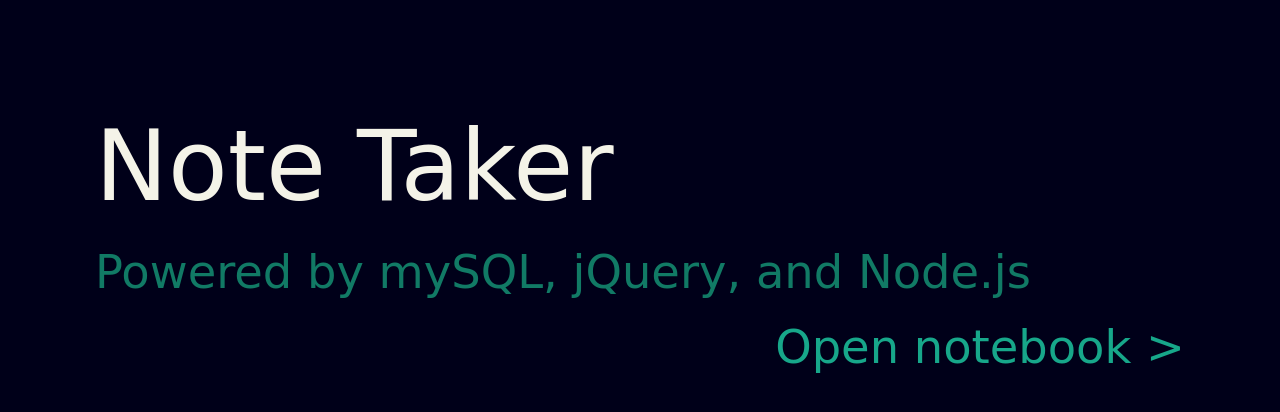
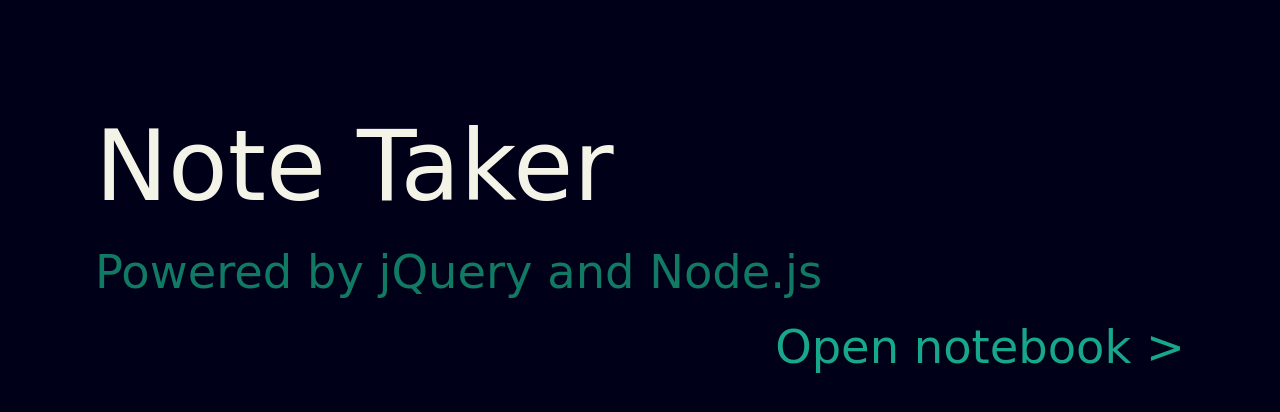
Before and after one commit to egilbertsen/notes-app, a website: page public/index.html in a window 1280 px wide. Drawn offline with nearby package versions, Linux system fonts and the light colour scheme; no server answers; a web font is replaced by a local one.

Commit message:
updating homepage

```diff
--- a/public/index.html
+++ b/public/index.html
@@ -19,7 +19,7 @@
       <h1 class="block-effect" style="--td: 1.2s">
         <div class="block-reveal big" style="--bc: #117A65; --d: .15s; --c: #f4f3e8">Note Taker</div>
         <div class="block-reveal little" style="--bc: #0A493C; --d: .5s; --c: #117A65">
-          Powered by mySQL, jQuery, and Node.js
+          Powered by jQuery and Node.js
         </div>
         <div class="block-reveal little" style="--bc: #062B24; --d: .75s; --c: #17A78A">
           <div class="hang-right" onclick="location.href='/notes';" style="cursor: pointer;">Open notebook ></div>
```
Also changed, not shown: media/NoteHome.png.
